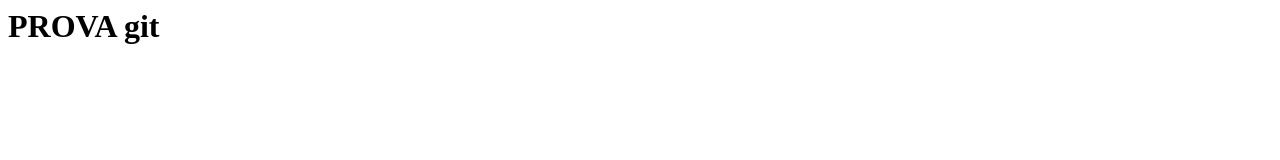
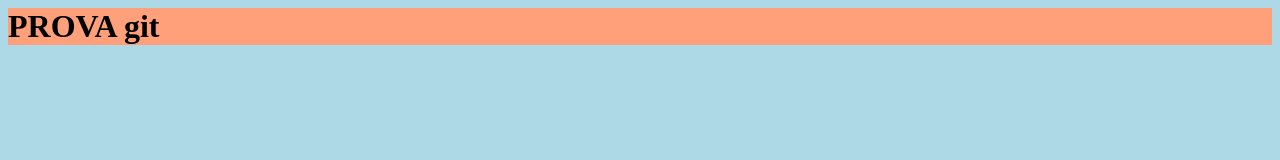
Before and after one commit to biongiorgio/git-test, a plain HTML site: page index.html in a window 1280 px wide. Drawn offline with Linux system fonts and the light colour scheme.

Commit message:
add basic style

```diff
--- a/index.html
+++ b/index.html
@@ -4,6 +4,7 @@
     <meta http-equiv="X-UA-Compatible" content="IE=edge">
     <meta name="viewport" content="width=device-width, initial-scale=1.0">
     <title>Document</title>
+    <link rel="stylesheet" href="style.css">
 </head>
 <body>
     <h1>PROVA git</h1>
--- /dev/null
+++ b/style.css
@@ -0,0 +1,7 @@
+body {
+  background-color: lightblue;
+}
+
+h1 {
+  background-color: lightsalmon;
+}
```
